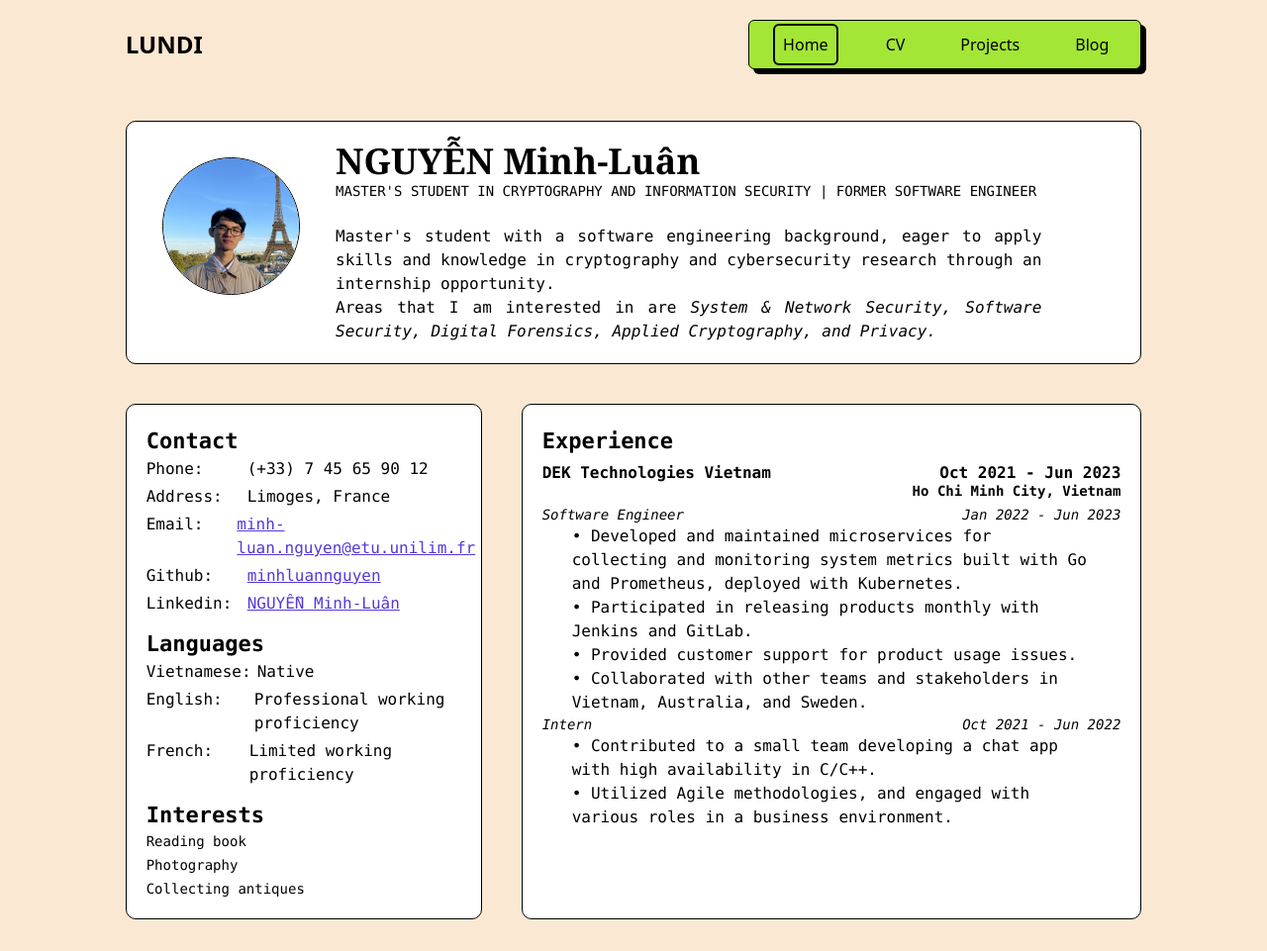
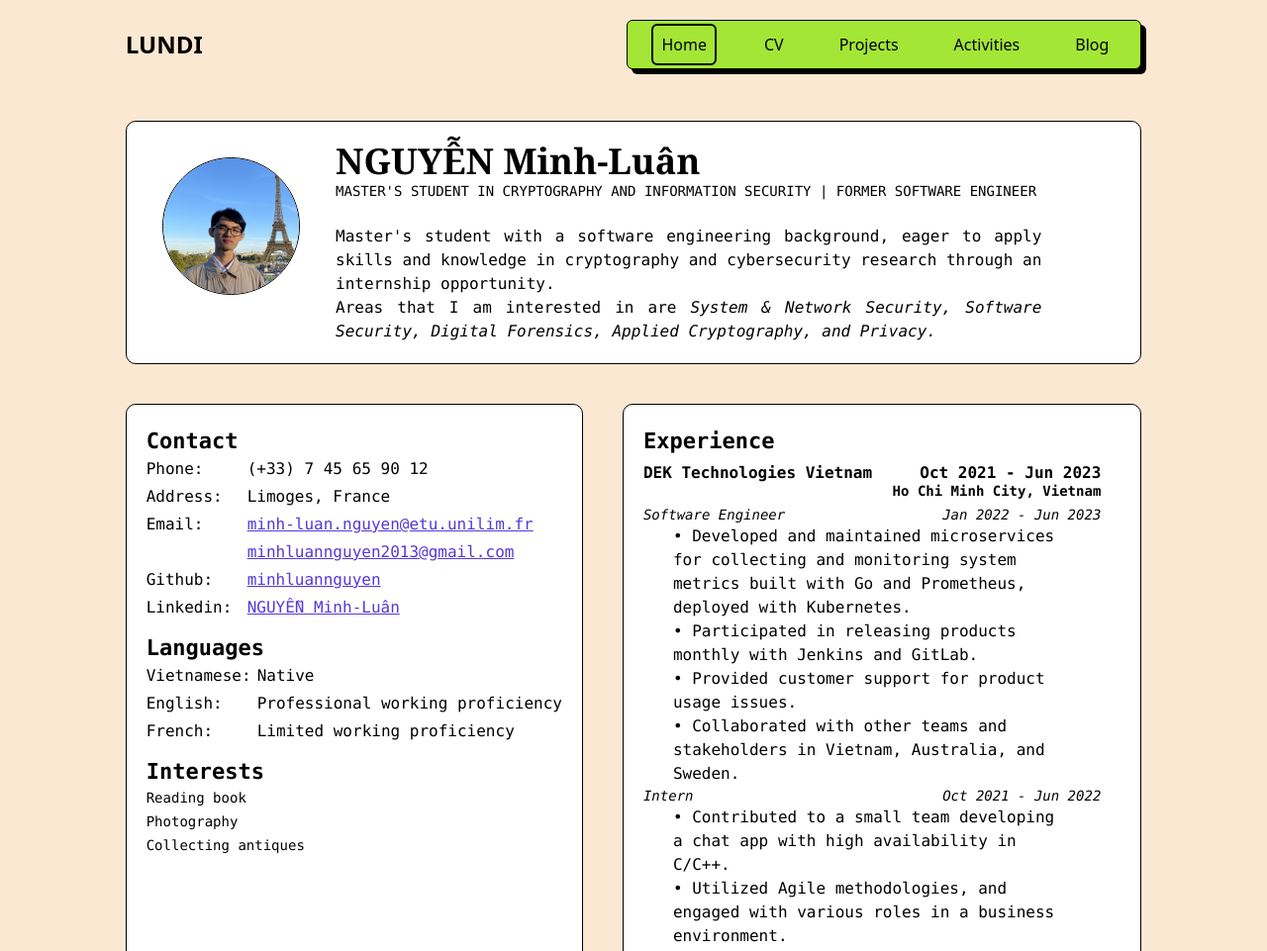
Before and after one commit to minhluannguyen/minhluannguyen.github.io, a plain HTML site: page index.html in a window 1280 px wide. Shown: the top 961 px of the page at 99% size. Drawn offline with nearby package versions, Linux system fonts and the light colour scheme.

Commit message:
Refactor CV file and update contact information

```diff
--- a/index.html
+++ b/index.html
@@ -17,6 +17,7 @@
                     <li><a class="font-sansserif border-black border-2 rounded-md p-2" href="/index.html">Home</a></li>
                     <li><a class="font-sansserif hover:border-black hover:border-2 hover:rounded-md p-2" href="/CV/CV_Minh_Luan_NGUYEN.pdf" target="_blank">CV</a></li>
                     <li><a class="font-sansserif hover:border-black hover:border-2 hover:rounded-md p-2" href="/projects.html">Projects</a></li>
+                    <li><a class="font-sansserif hover:border-black hover:border-2 hover:rounded-md p-2" href="#activities.html">Activities</a></li>
                     <li><a class="font-sansserif hover:border-black hover:border-2 hover:rounded-md p-2" href="#blog">Blog</a></li>
                 </ul>
             </nav>
@@ -39,7 +40,7 @@
                 </div>
             </section>
 
-            <div class="grid grid-cols-8">
+            <div class="grid md:grid-flow-col sm:grid-flow-row">
                 <section class="col-span-3 flex flex-col w-8/9">
                     <h2 class="title font-mono">Contact</h2>
                     <div class="flex flex-col gap-1 ">
@@ -54,6 +55,10 @@
                         <div class="flex gap-8 contact-detail">
                             <p class="w-[70px] font-mono">Email:</p>
                             <a class="font-mono" href="mailto:minh-luan.nguyen@etu.unilim.fr">minh-luan.nguyen@etu.unilim.fr</a>
+                        </div>
+                        <div class="flex gap-8 contact-detail">
+                            <p class="w-[70px] font-mono"></p>
+                            <a class="font-mono" href="mailto:minhluannguyen@gmail.com">minhluannguyen2013@gmail.com</a>
                         </div>
                         <div class="flex gap-8 contact-detail">
                             <p class="w-[70px] font-mono">Github:</p>
--- a/styles.css
+++ b/styles.css
@@ -25,7 +25,6 @@ section {
 @media (min-width: 768px) {
     section {
       flex-direction: row;
-      padding-right: 0;
     }
 }
 
```
Also changed, not shown: 1 other file.
